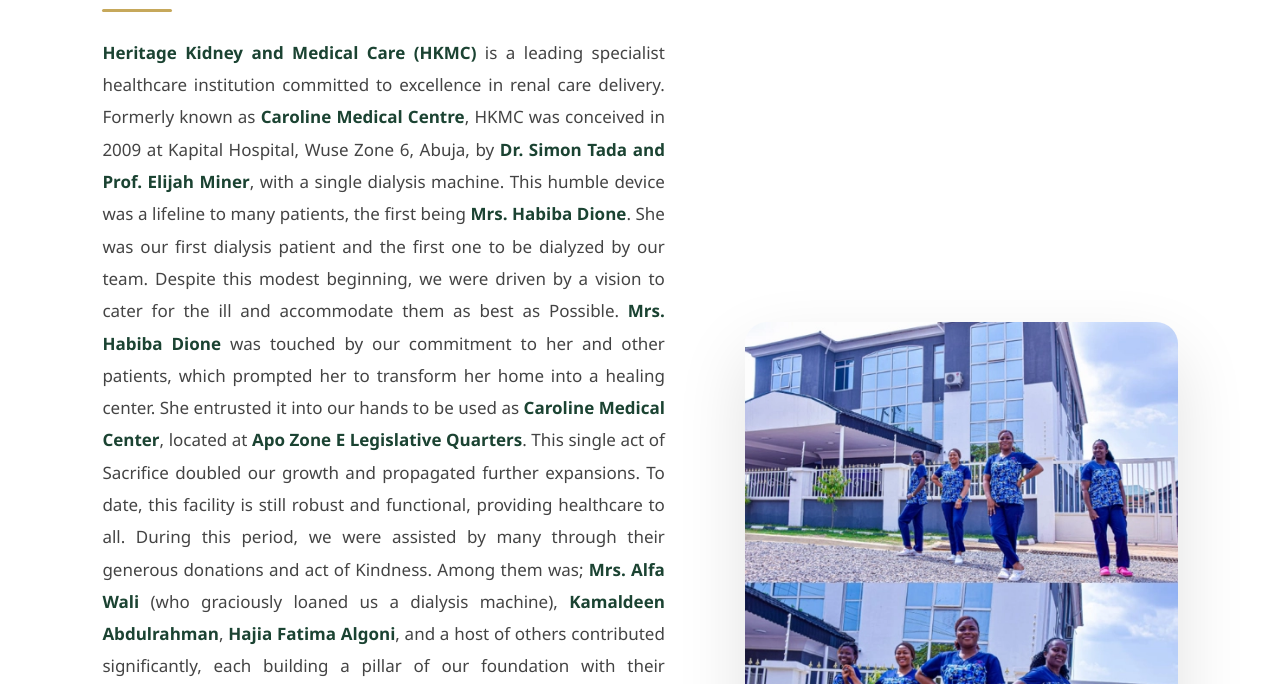
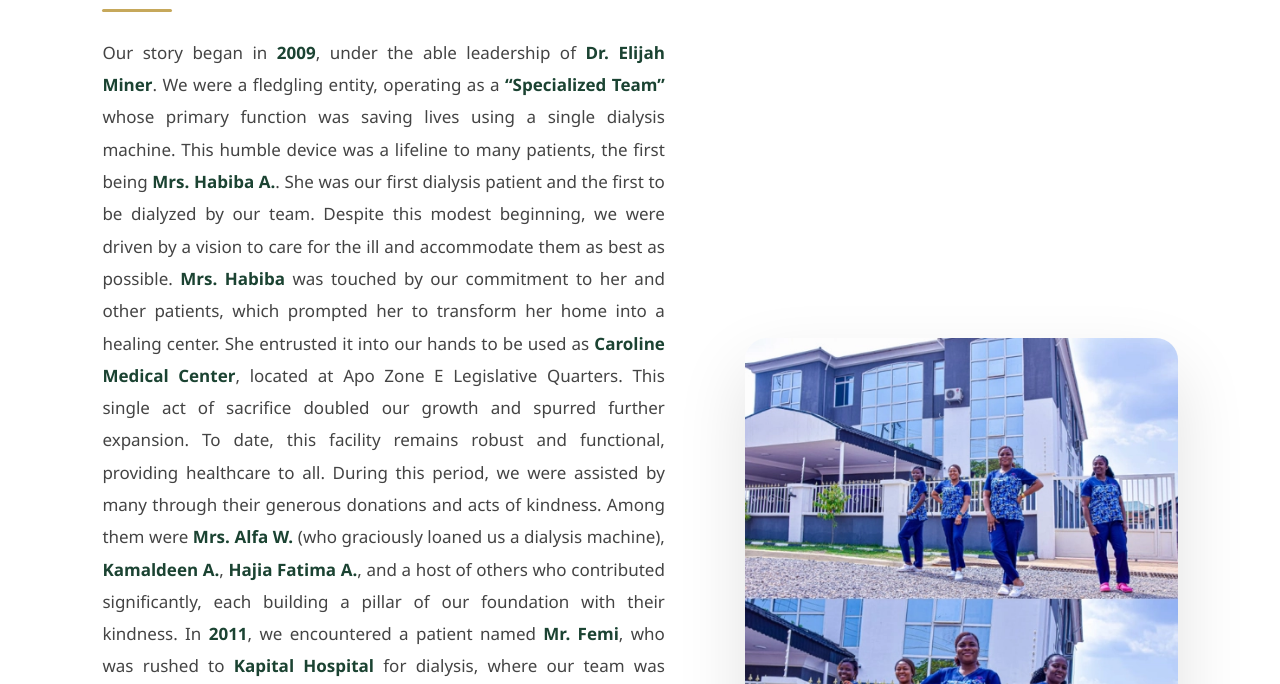
Before and after one commit to Miracle-Lawrence/heritagekidneycare, a plain HTML site: page about.html in a window 1280 px wide. Shown: the part 698-1382 px from the top of the page. Drawn offline with Linux system fonts and the light colour scheme.

Commit message:
Updated the About.hmtl and team data

```diff
--- a/about.html
+++ b/about.html
@@ -150,60 +150,53 @@
         <div class="story-text">
           <h2>OUR STORY</h2>
           <p>
-            <strong>Heritage Kidney and Medical Care (HKMC)</strong> is a
-            leading specialist healthcare institution committed to excellence in
-            renal care delivery. Formerly known as
-            <strong>Caroline Medical Centre</strong>, HKMC was conceived in 2009
-            at Kapital Hospital, Wuse Zone 6, Abuja, by
-            <strong>Dr. Simon Tada and Prof. Elijah Miner</strong>, with a
-            single dialysis machine. This humble device was a lifeline to many
-            patients, the first being <strong>Mrs. Habiba Dione</strong>. She
-            was our first dialysis patient and the first one to be dialyzed by
-            our team. Despite this modest beginning, we were driven by a vision
-            to cater for the ill and accommodate them as best as Possible.
-            <strong>Mrs. Habiba Dione</strong> was touched by our commitment to
-            her and other patients, which prompted her to transform her home
-            into a healing center. She entrusted it into our hands to be used as
-            <strong>Caroline Medical Center</strong>, located at
-            <strong>Apo Zone E Legislative Quarters</strong>. This single act of
-            Sacrifice doubled our growth and propagated further expansions. To
-            date, this facility is still robust and functional, providing
-            healthcare to all. During this period, we were assisted by many
-            through their generous donations and act of Kindness. Among them
-            was; <strong>Mrs. Alfa Wali</strong> (who graciously loaned us a
-            dialysis machine), <strong>Kamaldeen Abdulrahman</strong>,
-            <strong>Hajia Fatima Algoni</strong>, and a host of others
+            Our story began in <strong>2009</strong>, under the able leadership
+            of <strong>Dr. Elijah Miner</strong>. We were a fledgling entity,
+            operating as a <strong>“Specialized Team”</strong> whose primary
+            function was saving lives using a single dialysis machine. This
+            humble device was a lifeline to many patients, the first being
+            <strong>Mrs. Habiba A.</strong>. She was our first dialysis patient
+            and the first to be dialyzed by our team. Despite this modest
+            beginning, we were driven by a vision to care for the ill and
+            accommodate them as best as possible.
+            <strong>Mrs. Habiba</strong> was touched by our commitment to her
+            and other patients, which prompted her to transform her home into a
+            healing center. She entrusted it into our hands to be used as
+            <strong>Caroline Medical Center</strong>, located at Apo Zone E
+            Legislative Quarters. This single act of sacrifice doubled our
+            growth and spurred further expansion. To date, this facility remains
+            robust and functional, providing healthcare to all. During this
+            period, we were assisted by many through their generous donations
+            and acts of kindness. Among them were
+            <strong>Mrs. Alfa W.</strong> (who graciously loaned us a dialysis
+            machine), <strong>Kamaldeen A.</strong>,
+            <strong>Hajia Fatima A.</strong>, and a host of others who
             contributed significantly, each building a pillar of our foundation
-            with their kindness. In 2011 we encountered a patient named
-            <strong>Mr. Femi</strong> who was rushed to Kapital Hospital for
-            dialysis where our team was collaborating with their management as
-            at that time. He was suffering from pulmonary oedema during the
-            industrial strike of the labour union and had no access to dialysis
-            but eventually, we were able to insert a central line amidst
-            difficulties. His condition emboldened us to start thinking beyond
-            just performing dialysis as a permanent solution to Kidney failure.
-            This also reignited <strong>Dr. Elijah Miner's</strong> earlier
-            ambition to initiate kidney transplantation in
-            <strong>Abuja</strong> following his return from the
-            <strong>United Kingdom</strong> with adequate knowledge of Kidney
-            Transplantation as an experienced general Surgeon. Despite his
-            numerous attempts to implement this in government facilities, he was
-            unable to perform such operations. Amidst these discussions, a
+            with their kindness. In <strong>2011</strong>, we encountered a
+            patient named <strong>Mr. Femi</strong>, who was rushed to
+            <strong>Kapital Hospital</strong> for dialysis, where our team was
+            collaborating with their management at the time. He was suffering
+            from pulmonary oedema during an industrial strike by the labour
+            union and had no access to dialysis. Eventually, we were able to
+            insert a central line amidst difficulties. His condition emboldened
+            us to think beyond simply performing dialysis as a permanent
+            solution to kidney failure. This also reignited the team’s earlier
+            ambition to initiate kidney transplantation in Abuja. Despite
+            numerous attempts to implement this in government facilities, we
+            were unable to perform such operations. Amid these discussions, a
             patient named <strong>Mr. Gabriel</strong> came to light. This
             fortunate encounter afforded us the opportunity to conduct our very
-            first kidney transplant - and the first of its kind in Abuja - on
-            December 14th, 2012. After the first successful Kidney
-            transplantation, Our team was invited to
+            first kidney transplant—and the first of its kind in Abuja—on
+            <strong>December 14th, 2012</strong>. After this successful kidney
+            transplantation, our team was invited to
             <strong>Garki General Hospital</strong> to further bolster renal
-            care in their Facility. We accepted their offer and nurtured our
-            minds towards new ideals. During this period, we were able to
-            transform renal care as targeted even as a nomadic Team without a
-            territory of our own, yet we found our footing amidst uncertainties
+            care in their facility. We accepted their offer and expanded our
+            vision toward new possibilities. During this period, we were able to
+            transform renal care as intended, even as a nomadic team without a
+            territory of our own. Yet, we found our footing amidst uncertainties
             and unpredictable circumstances. As our services grew in demand, the
             need for a more specialized and capable team also increased.
           </p>
-
-
           <!-- 👇 Mobile image will appear here -->
           <figure>
             <img src="images/doctors.webp" alt="heritage team" loading="lazy" />
@@ -221,14 +214,21 @@
             incomplete without acknowledging the unwavering support of
             <strong>Nipro Medical Nigeria</strong>. They have been more than
             just suppliers of our first dialysis machine; they have been true
-            partners in our journey. All these years, they have supported us by
-            ensuring the smooth operation of our equipment.
+            partners in our journey. Over the years, they have supported us by
+            ensuring the smooth operation of our equipment and the supply of
+            quality consumables that benefit our patients.
           </p>
 
           <p>
-            HKMC remains dedicated to advancing renal healthcare through ethical
-            practice, clinical excellence, and collaboration, serving patients
-            across Nigeria and beyond.
+            We remain committed to improving outcomes for patients with kidney
+            failure. We continue to grow and set the pace for quality renal
+            care. In <strong>2025</strong>, we were recognized by the
+            <strong>Dove Healthcare Award</strong> as the
+            <strong>Best Dialysis Centre in Nigeria</strong>. With over
+            <strong>1,000+ dialysis sessions</strong> carried out monthly, and
+            the addition of a radiology unit among other services to improve
+            patient outcomes, we will continue to do our very best to remain at
+            the pinnacle of renal care.
           </p>
         </div>
         <div class="story-image">
--- a/json/doctors.json
+++ b/json/doctors.json
@@ -1,10 +1,4 @@
 [
-  {
-    "name": "Professor Elijah Miner",
-    "specialty": "Chief Medical Director",
-    "image": "images/elijah-miner.webp",
-    "description": "Provides overall medical leadership and oversees clinical standards, patient care, and strategic medical direction of the hospital. He is also the Chief Surgeon."
-  },
   {
     "name": "Dr Simon Tada",
     "specialty": "Director of Administration / Transplant Coordinator",
```
